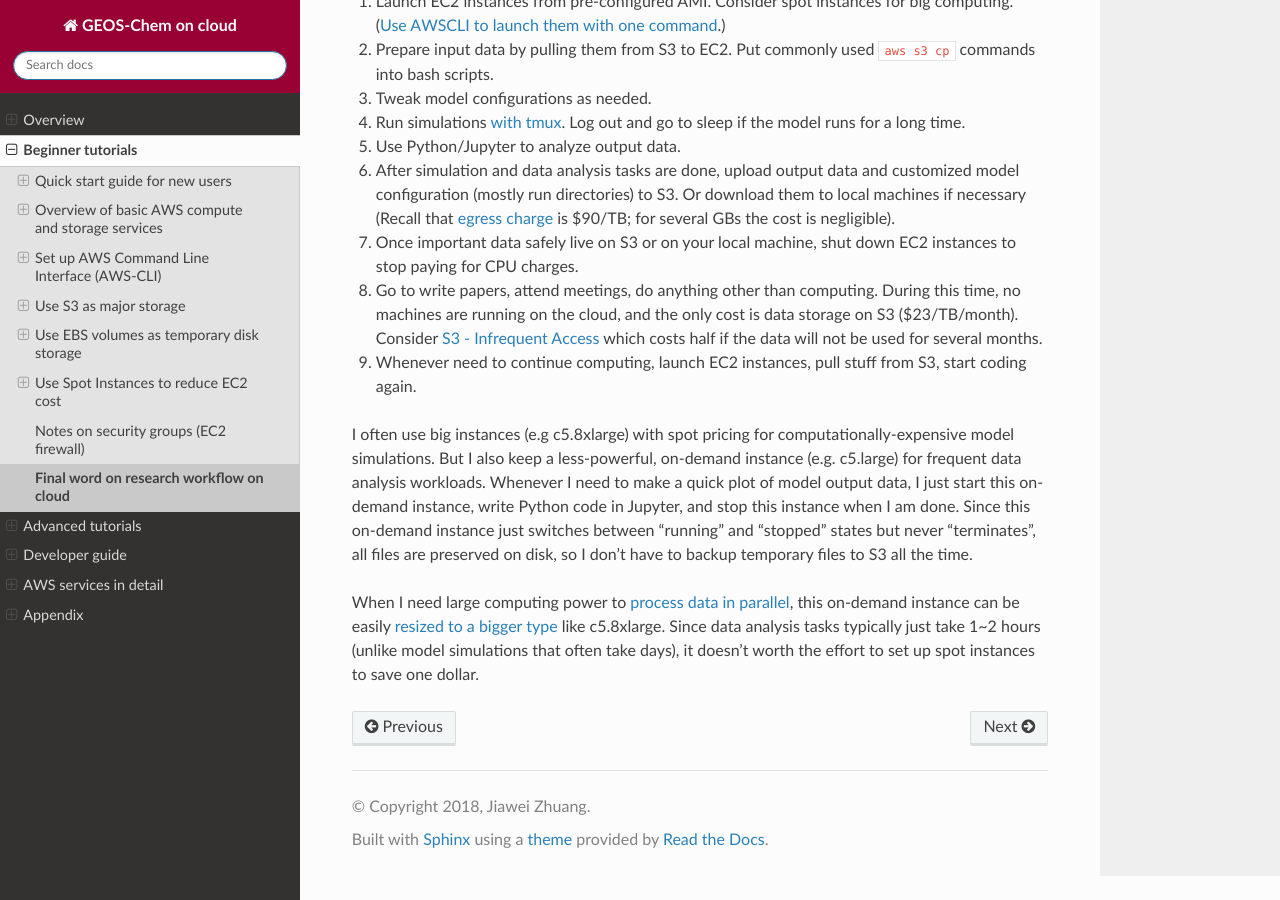
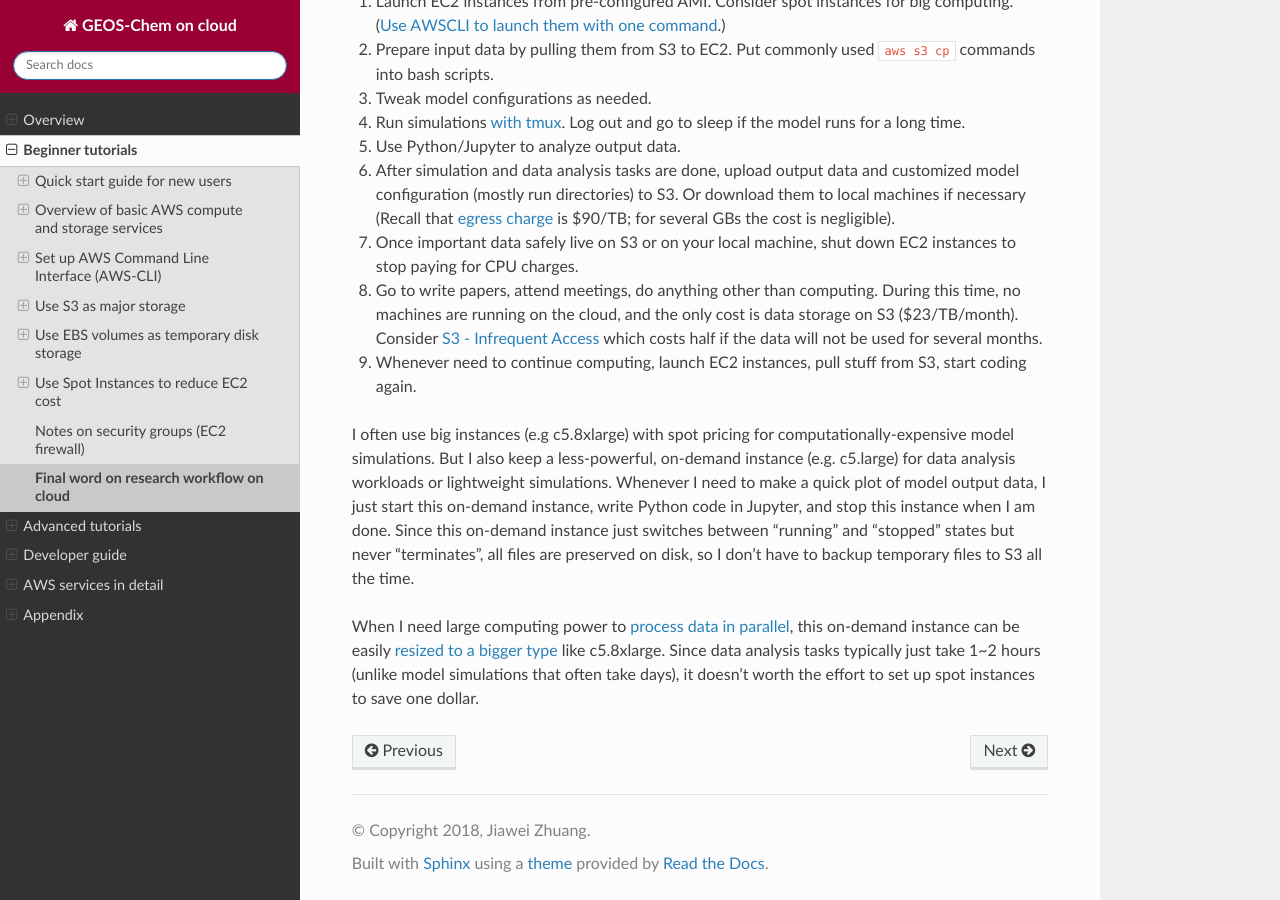
Before and after one commit to geoschem/geos-chem-cloud, a Sphinx documentation site: the page built from doc/source/chapter02_beginner-tutorial/research-workflow.rst, in a window 1280 px wide and 900 px high, scrolled down 674 px. Built offline with Sphinx 7.4.7 and the Read the Docs theme 2.0.0, drawn with Linux system fonts in a browser that asks for light colours.

Commit message:
Minor note on workflow

```diff
--- a/doc/source/chapter02_beginner-tutorial/research-workflow.rst
+++ b/doc/source/chapter02_beginner-tutorial/research-workflow.rst
@@ -19,6 +19,6 @@ Here's my typical research workflow for reference:
 8. Go to write papers, attend meetings, do anything other than computing. During this time, no machines are running on the cloud, and the only cost is data storage on S3 ($23/TB/month). Consider `S3 - Infrequent Access <https://aws.amazon.com/blogs/aws/aws-storage-update-new-lower-cost-s3-storage-option-glacier-price-reduction/>`_ which costs half if the data will not be used for several months.
 9. Whenever need to continue computing, launch EC2 instances, pull stuff from S3, start coding again.
 
-I often use big instances (e.g c5.8xlarge) with spot pricing for computationally-expensive model simulations. But I also keep a less-powerful, on-demand instance (e.g. c5.large) for frequent data analysis workloads. Whenever I need to make a quick plot of model output data, I just start this on-demand instance, write Python code in Jupyter, and stop this instance when I am done. Since this on-demand instance just switches between "running" and "stopped" states but never "terminates", all files are preserved on disk, so I don't have to backup temporary files to S3 all the time.
+I often use big instances (e.g c5.8xlarge) with spot pricing for computationally-expensive model simulations. But I also keep a less-powerful, on-demand instance (e.g. c5.large) for data analysis workloads or lightweight simulations. Whenever I need to make a quick plot of model output data, I just start this on-demand instance, write Python code in Jupyter, and stop this instance when I am done. Since this on-demand instance just switches between "running" and "stopped" states but never "terminates", all files are preserved on disk, so I don't have to backup temporary files to S3 all the time.
 
 When I need large computing power to `process data in parallel <http://xarray.pydata.org/en/stable/dask.html>`_, this on-demand instance can be easily `resized to a bigger type <https://docs.aws.amazon.com/AWSEC2/latest/UserGuide/ec2-instance-resize.html>`_ like c5.8xlarge. Since data analysis tasks typically just take 1~2 hours (unlike model simulations that often take days), it doesn't worth the effort to set up spot instances to save one dollar.
```
